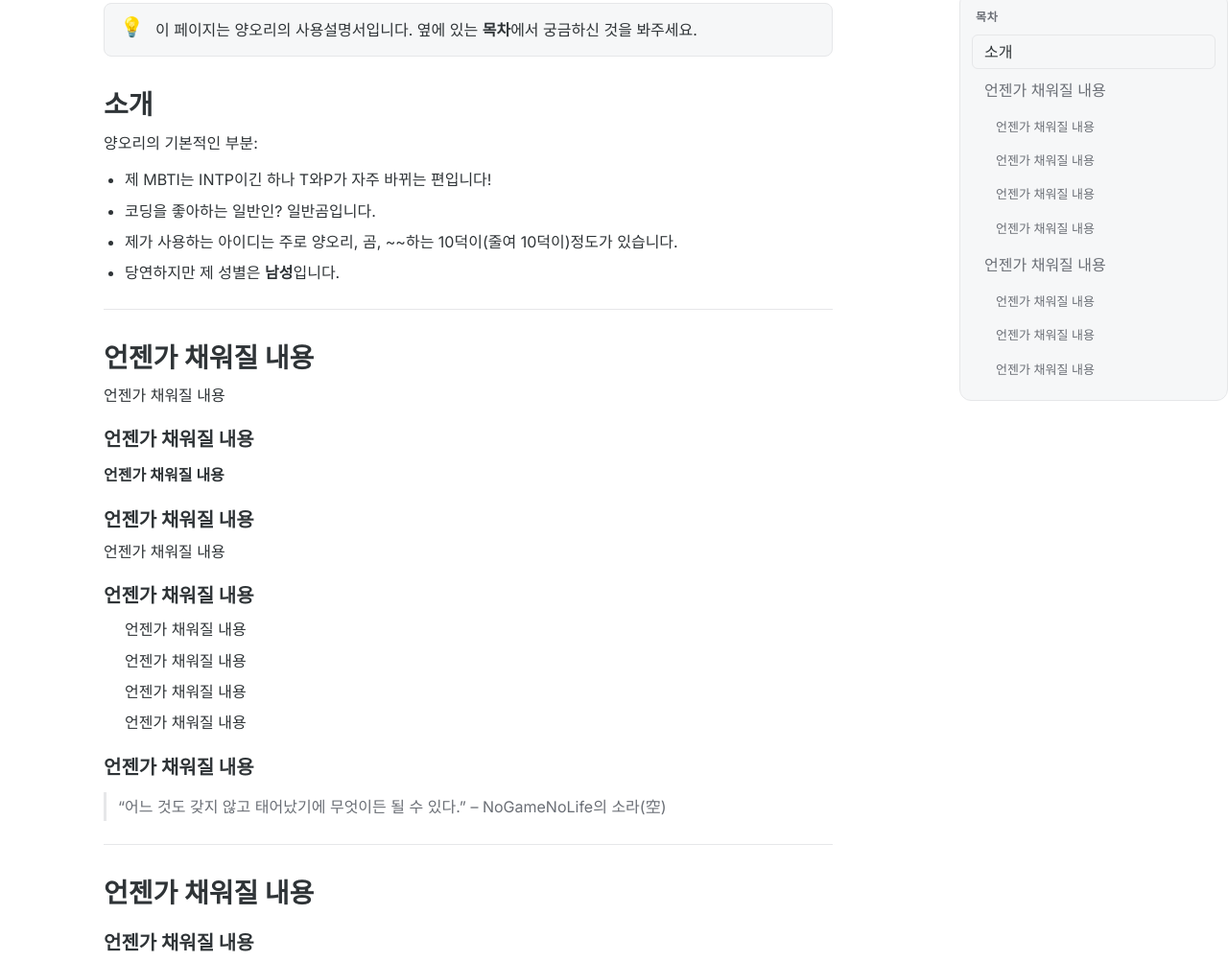
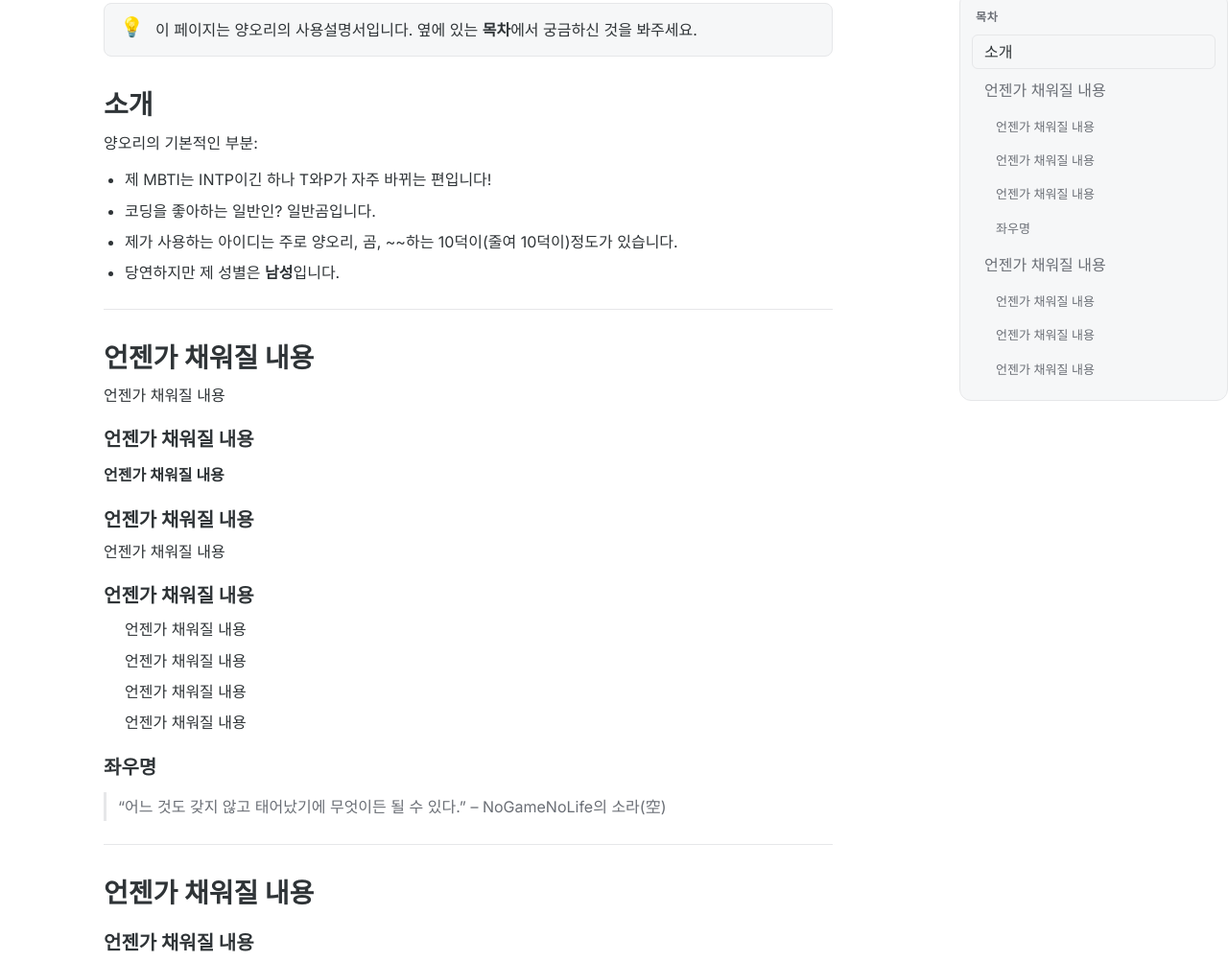
Before and after one commit to otaku3402/user_manual, a plain HTML site: page index.html in a window 1280 px wide. Shown: the part 589-1591 px from the top of the page at 96% size. Drawn offline with Linux system fonts and the light colour scheme.

Commit message:
Update index.html

```diff
--- a/index.html
+++ b/index.html
@@ -72,8 +72,7 @@
           <li>언젠가 채워질 내용</li>
         </ul>
 
-        <h3>언젠가 채워질 내용</h3>
-
+        <h3>좌우명</h3>
         <blockquote>
           “어느 것도 갖지 않고 태어났기에 무엇이든 될 수 있다.” – NoGameNoLife의 소라(空)
         </blockquote>
```
